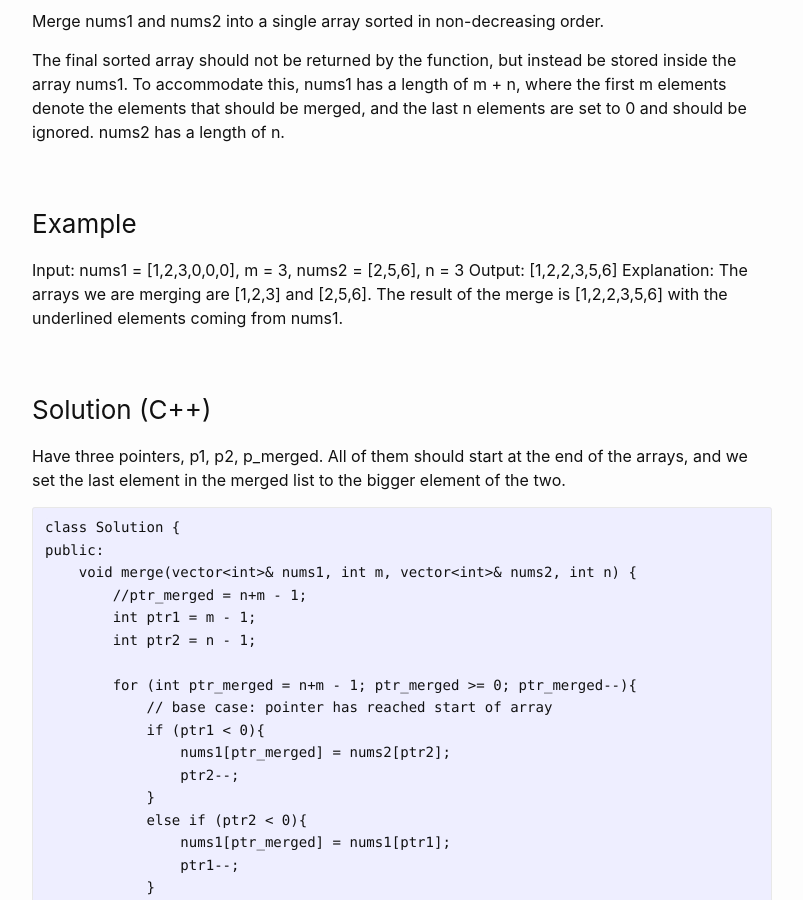
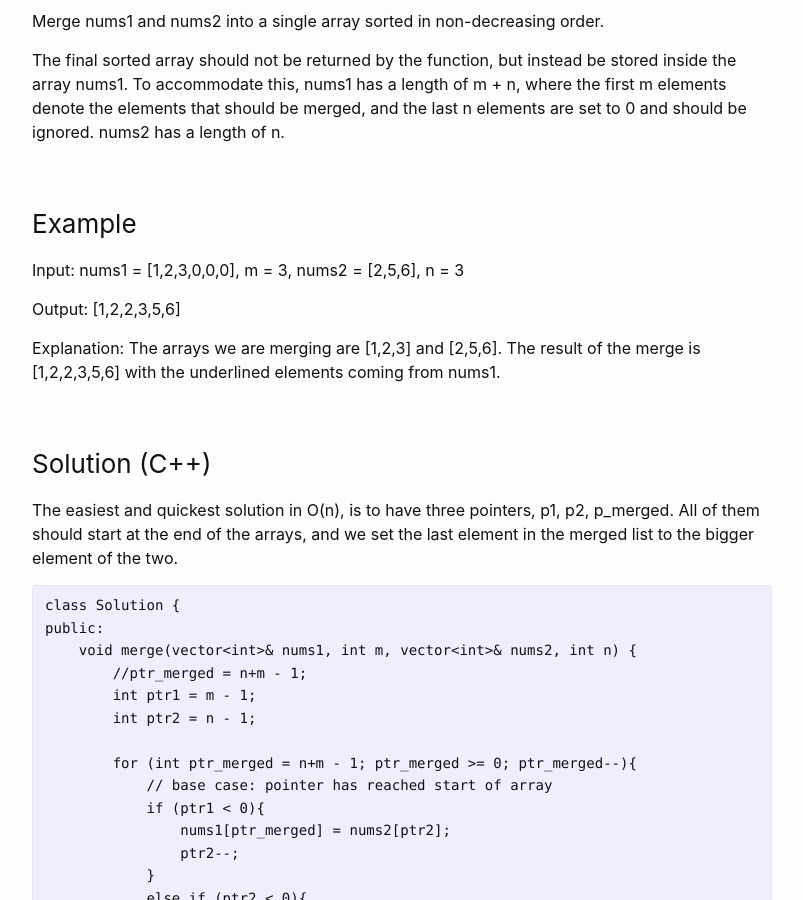
Before and after one commit to wongwil/wongwil.github.io, a Jekyll site: the page built from _posts/2024-04-18-merge-sorted-array.md, in a window 1280 px wide and 900 px high, scrolled down 353 px. Shown: the whole window, without its empty margins (238-1041 px from the left). Built offline with Jekyll 4.4.1, drawn with Linux system fonts in a browser that asks for light colours; comment, search, counter and statistics services are not loaded.

Commit message:
Update 2024-04-18-merge-sorted-array.md

````diff
--- a/_posts/2024-04-18-merge-sorted-array.md
+++ b/_posts/2024-04-18-merge-sorted-array.md
@@ -19,12 +19,14 @@ elements are set to 0 and should be ignored. nums2 has a length of n.
 
 ### Example
 Input: nums1 = [1,2,3,0,0,0], m = 3, nums2 = [2,5,6], n = 3
+
 Output: [1,2,2,3,5,6]
+
 Explanation: The arrays we are merging are [1,2,3] and [2,5,6].
 The result of the merge is [1,2,2,3,5,6] with the underlined elements coming from nums1.
 
 ### Solution (C++)
-Have three pointers, p1, p2, p_merged. All of them should start at the end of the arrays,
+The easiest and quickest solution in O(n), is to have three pointers, p1, p2, p_merged. All of them should start at the end of the arrays,
 and we set the last element in the merged list to the bigger element of the two.
 
 ```
````
